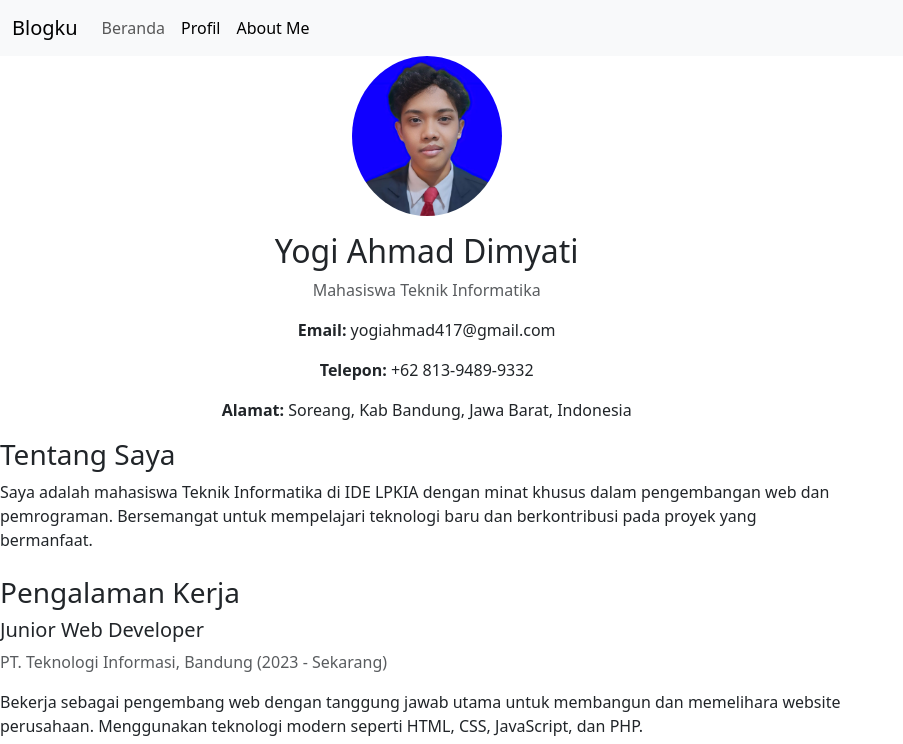
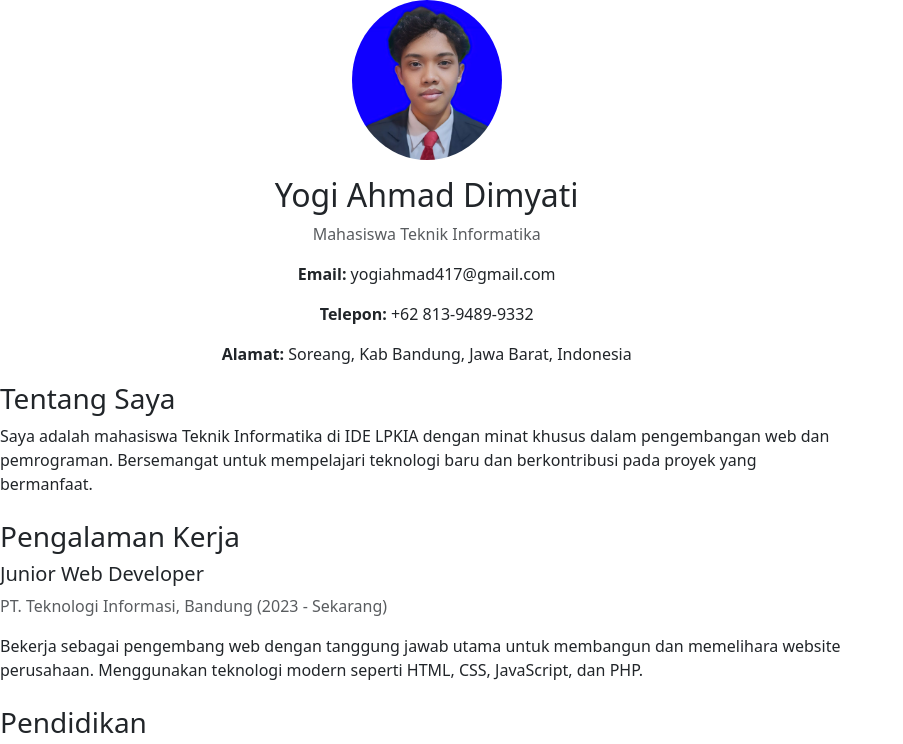
Before and after one commit to yogiahmad17/yogiahmad17.github.io, a plain HTML site: page about.html in a window 1280 px wide. Shown: the top 744 px of the page, without its empty margins (0-903 px from the left). Drawn offline with nearby package versions, Linux system fonts and the light colour scheme.

Commit message:
first commit

```diff
--- a/about.html
+++ b/about.html
@@ -11,29 +11,6 @@
     <script src="https://cdn.jsdelivr.net/npm/bootstrap@5.3.3/dist/js/bootstrap.bundle.min.js" integrity="sha384-YvpcrYf0tY3lHB60NNkmXc5s9fDVZLESaAA55NDzOxhy9GkcIdslK1eN7N6jIeHz" crossorigin="anonymous"></script>
 </head>
 <body>
-    <!--navbar start-->
-    <nav class="navbar navbar-expand-lg bg-body-tertiary">
-        <div class="container-fluid">
-          <a class="navbar-brand" href="#">Blogku</a>
-          <button class="navbar-toggler" type="button" data-bs-toggle="collapse" data-bs-target="#navbarSupportedContent" aria-controls="navbarSupportedContent" aria-expanded="false" aria-label="Toggle navigation">
-            <span class="navbar-toggler-icon"></span>
-          </button>
-          <div class="collapse navbar-collapse" id="navbarSupportedContent">
-            <ul class="navbar-nav me-auto mb-2 mb-lg-0">
-              <li class="nav-item">
-                <a class="nav-link"  href="index.html">Beranda</a>
-              </li>
-              <li class="nav-item">
-                <a class="nav-link active" aria-current="page" href="profile.html">Profil</a>
-              </li>
-              <li class="nav-item">
-                <a class="nav-link active" aria-current="page" href="about.html">About Me</a>
-              </li>
-            </ul>
-          </div>
-        </div>
-      </nav>
-    <!--navbar end-->
     <div class="col-md-8 text-center">
       <img src="images/profile.jpg" alt="Profile Picture" class="img-fluid rounded-circle mb-3 profile-img" style="width: 150px;
       height: 160px;
```
Also changed, not shown: index.html (+3 -0 lines).
